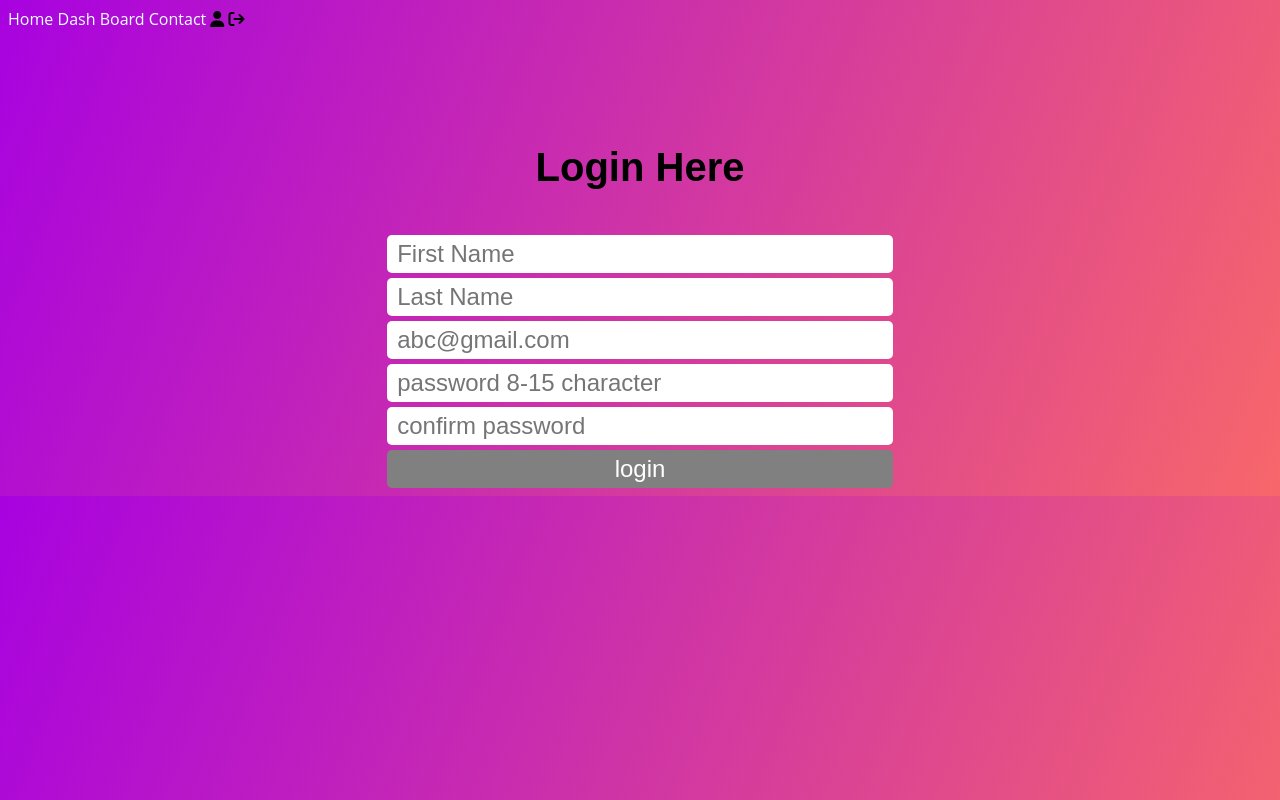
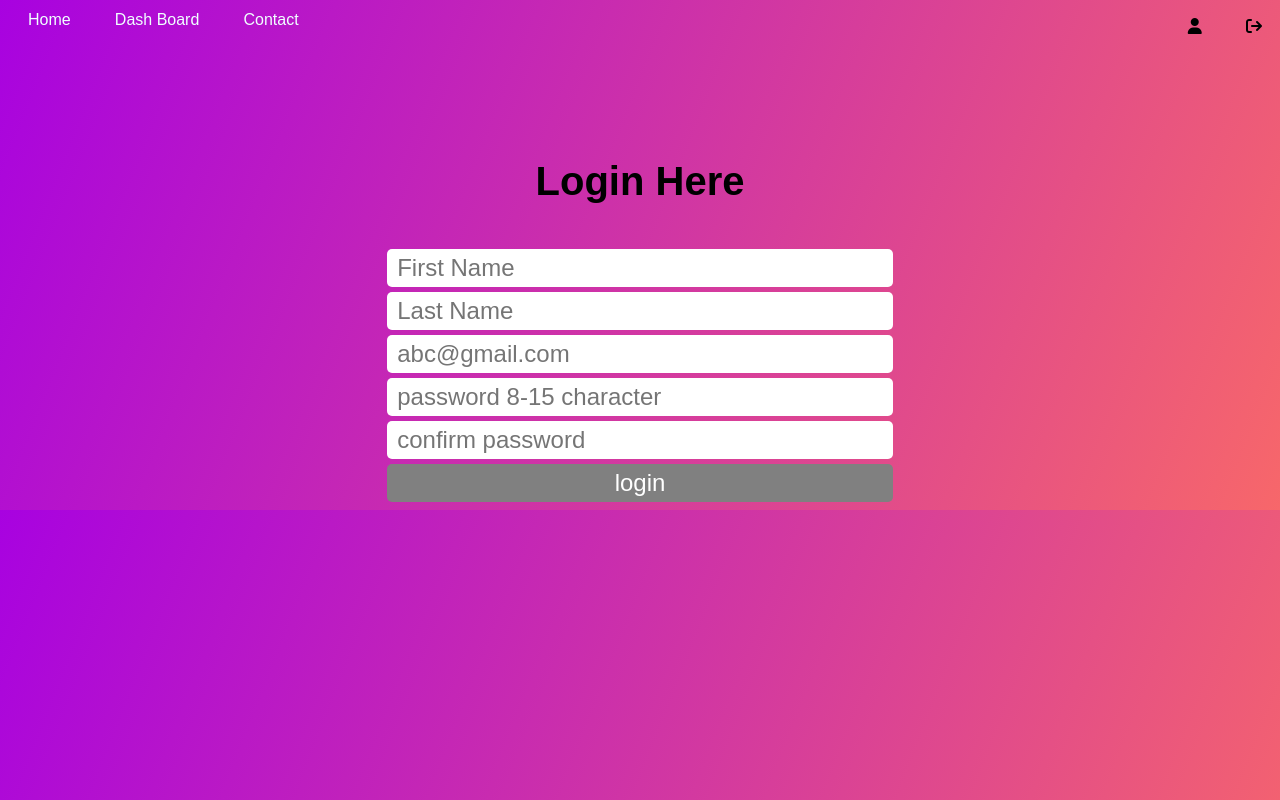
Before and after one commit to saifulislam735/html-css-login-page, a plain HTML site: page index.html in a window 1280 px wide. Drawn offline with Linux system fonts and the light colour scheme.

Commit message:
final commit

```diff
--- a/index.html
+++ b/index.html
@@ -49,17 +49,27 @@
         nav a{
             text-decoration: none;
             color:azure;
+            padding: 10px 20px;
+            font-family: sans-serif;
+
 
         }
         nav{
-            align-content: space-between;
+            display: flex;
+            justify-content: space-between;
+        }
+        .fa-solid{
+            padding: 10px;
+            margin-left: 20px;
+            color: black;
+
         }
     </style>
 </head>
 <body>
     <header>
-        <nav>
-            <span>
+        <nav class="nav">
+            <span class="menu">
                 <a href="#">Home</a>
                 <a href="#">Dash Board</a>
                 <a href="#">Contact</a>
```
